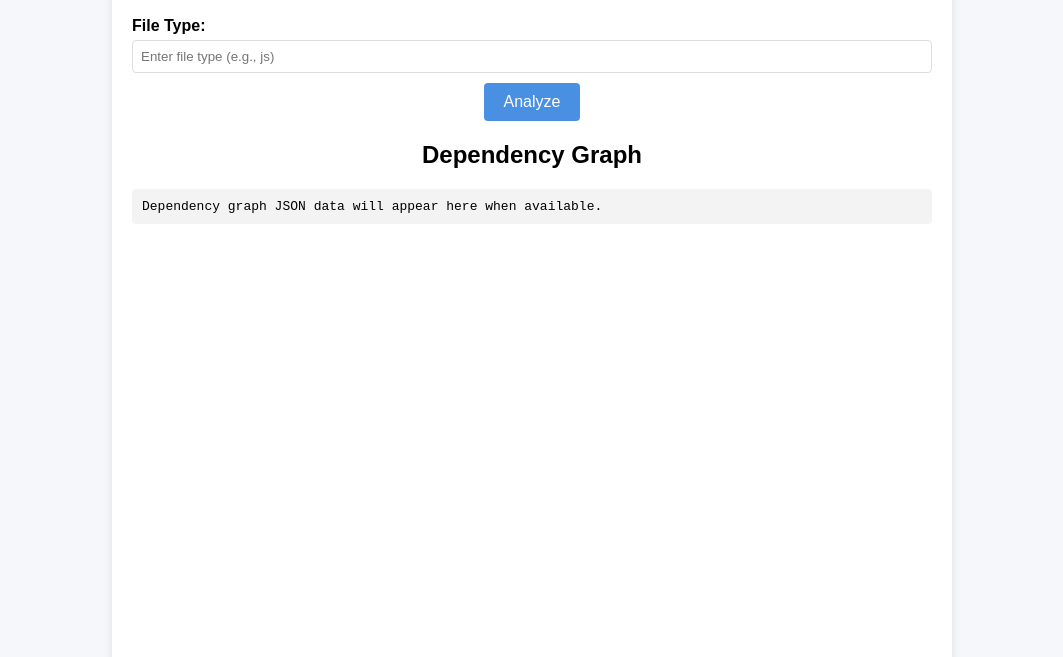
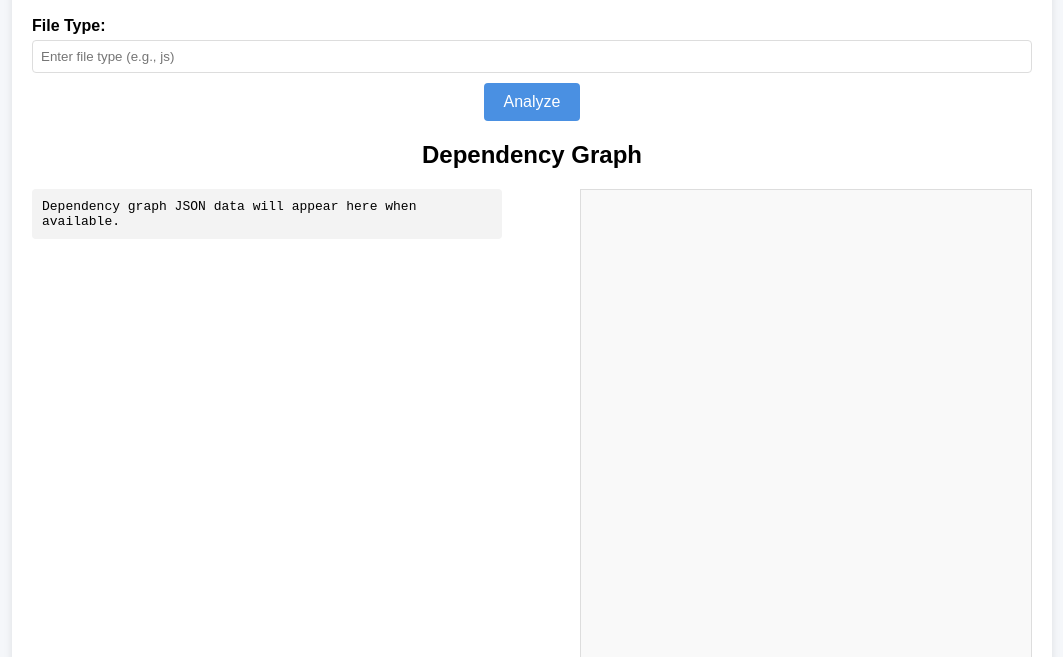
Before and after one commit to Ernesto-B/Dependency-Visualizer, a website: page public/index.html in a window 1280 px wide. Shown: the part 143-800 px from the top of the page, without its empty margins (108-1171 px from the left). Drawn offline with Linux system fonts and the light colour scheme.

Commit message:
Better site layout

```diff
--- a/public/index.html
+++ b/public/index.html
@@ -16,12 +16,11 @@
             <input type="text" id="fileType" placeholder="Enter file type (e.g., js)">
             <button type="button" id="analyzeButton">Analyze</button>
         </form>
+
         <h2>Dependency Graph</h2>
-        <div id="dependencyGraphContainer">
-            <p id="graphMessage" style="display: none;">Failed to connect to the server.</p>
-            <pre id="jsonView">Dependency graph JSON data will appear here when available.</pre>
-            <!-- Canvas for rendering the graph -->
-            <canvas id="dependencyCanvas" width="800" height="600"></canvas>
+        <div class="graph-container">
+            <div id="jsonView">Dependency graph JSON data will appear here when available.</div>
+            <canvas id="dependencyCanvas" width="600" height="600"></canvas>
         </div>
     </div>
     <script src="script.js"></script>
--- a/public/script.js
+++ b/public/script.js
@@ -2,11 +2,9 @@ document.addEventListener("DOMContentLoaded", () => {
     const folderPathInput = document.getElementById('folderPath');
     const fileTypeInput = document.getElementById('fileType');
     const analyzeButton = document.getElementById('analyzeButton');
-    const dependencyGraphContainer = document.getElementById('dependencyGraphContainer');
     const canvas = document.getElementById('dependencyCanvas');
     const context = canvas.getContext("2d");
     const jsonView = document.getElementById('jsonView');
-    const graphMessage = document.getElementById('graphMessage');
 
     analyzeButton.addEventListener('click', async () => {
         const folderPath = folderPathInput.value;
@@ -16,8 +14,6 @@ document.addEventListener("DOMContentLoaded", () => {
             alert("Please provide both folder path and file type.");
             return;
         }
-
-        graphMessage.style.display = 'none';
 
         try {
             const response = await fetch('http://localhost:3000/analyze', {
@@ -35,26 +31,20 @@ document.addEventListener("DOMContentLoaded", () => {
             const result = await response.json();
             const dependencyGraph = result.dependencyGraph;
             jsonView.textContent = JSON.stringify(dependencyGraph, null, 2);
-            graphMessage.style.display = 'block';
 
             renderDependencyGraph(dependencyGraph);
         } catch (error) {
-            graphMessage.textContent = error.message;
-            graphMessage.style.display = 'block';
+            alert(error.message);
         }
     });
 
     function renderDependencyGraph(dependencyGraph) {
-        const canvas = document.getElementById('dependencyCanvas');
-        const context = canvas.getContext("2d");
-
-        // Clear the canvas
         context.clearRect(0, 0, canvas.width, canvas.height);
 
         const nodes = Object.keys(dependencyGraph);
         const nodeRadius = 30;
-        const positions = {}; // Store positions of nodes
-        const spacing = 150; // Space between nodes
+        const positions = {};
+        const spacing = 150;
 
         // Draw nodes
         nodes.forEach((node, index) => {
@@ -62,7 +52,6 @@ document.addEventListener("DOMContentLoaded", () => {
             const y = Math.floor(index / 5) * spacing + 100;
             positions[node] = { x, y };
 
-            // Draw the circle for each node
             context.beginPath();
             context.arc(x, y, nodeRadius, 0, Math.PI * 2, false);
             context.fillStyle = "#61bffc";
@@ -71,40 +60,35 @@ document.addEventListener("DOMContentLoaded", () => {
             context.strokeStyle = "#333";
             context.stroke();
 
-            // Add text for the node label
             context.font = "12px Arial";
             context.fillStyle = "#000";
             context.textAlign = "center";
             context.fillText(node, x, y + 4);
         });
 
-        // Draw edges and add placeholder nodes for missing dependencies
+        // Draw edges
         nodes.forEach((node) => {
             const dependencies = dependencyGraph[node];
             dependencies.forEach((dep) => {
                 if (!positions[dep]) {
-                    // Add placeholder node for missing dependency
                     const placeholderX = Math.random() * (canvas.width - 2 * nodeRadius) + nodeRadius;
                     const placeholderY = Math.random() * (canvas.height - 2 * nodeRadius) + nodeRadius;
                     positions[dep] = { x: placeholderX, y: placeholderY };
 
-                    // Draw the placeholder node
                     context.beginPath();
                     context.arc(placeholderX, placeholderY, nodeRadius, 0, Math.PI * 2, false);
-                    context.fillStyle = "#ff9999"; // Different color for external dependencies
+                    context.fillStyle = "#ff9999";
                     context.fill();
                     context.lineWidth = 2;
                     context.strokeStyle = "#333";
                     context.stroke();
 
-                    // Label the placeholder node
                     context.font = "12px Arial";
                     context.fillStyle = "#000";
                     context.textAlign = "center";
                     context.fillText(dep, placeholderX, placeholderY + 4);
                 }
 
-                // Draw line between nodes
                 const { x: x1, y: y1 } = positions[node];
                 const { x: x2, y: y2 } = positions[dep];
 
@@ -115,11 +99,10 @@ document.addEventListener("DOMContentLoaded", () => {
                 context.lineWidth = 1.5;
                 context.stroke();
 
-                // Draw arrowhead
+                // Arrowhead
                 const angle = Math.atan2(y2 - y1, x2 - x1);
                 const arrowSize = 8;
 
-                // Reset path for arrowhead
                 context.beginPath();
                 context.moveTo(x2, y2);
                 context.lineTo(x2 - arrowSize * Math.cos(angle - Math.PI / 6), y2 - arrowSize * Math.sin(angle - Math.PI / 6));
@@ -130,7 +113,4 @@ document.addEventListener("DOMContentLoaded", () => {
             });
         });
     }
-
-
-
 });
--- a/public/style.css
+++ b/public/style.css
@@ -14,7 +14,7 @@ body {
     border-radius: 8px;
     box-shadow: 0 4px 8px rgba(0, 0, 0, 0.1);
     width: 100%;
-    max-width: 800px; /* Increased max-width */
+    max-width: 1000px; /* Increased max-width */
     text-align: center;
 }
 
@@ -60,7 +60,11 @@ button.toggle-button {
     margin-top: 15px;
 }
 
-#dependencyGraphContainer {
+.graph-container {
+    display: flex;
+    justify-content: space-between;
+    align-items: flex-start;
+    gap: 20px;
     margin-top: 20px;
 }
 
@@ -69,15 +73,16 @@ button.toggle-button {
     padding: 10px;
     border-radius: 4px;
     overflow: auto;
-    max-height: 400px;
-    text-align: left;
+    max-height: 600px;
+    width: 45%;
     font-family: monospace;
     white-space: pre-wrap;
-    margin-top: 10px;
+    text-align: left;
 }
 
-#dependencyGraphSVG {
-    display: block;
-    margin: 0 auto;
+#dependencyCanvas {
     border: 1px solid #ddd;
+    background-color: #f9f9f9;
+    width: 45%;
+    height: 600px;
 }
```
